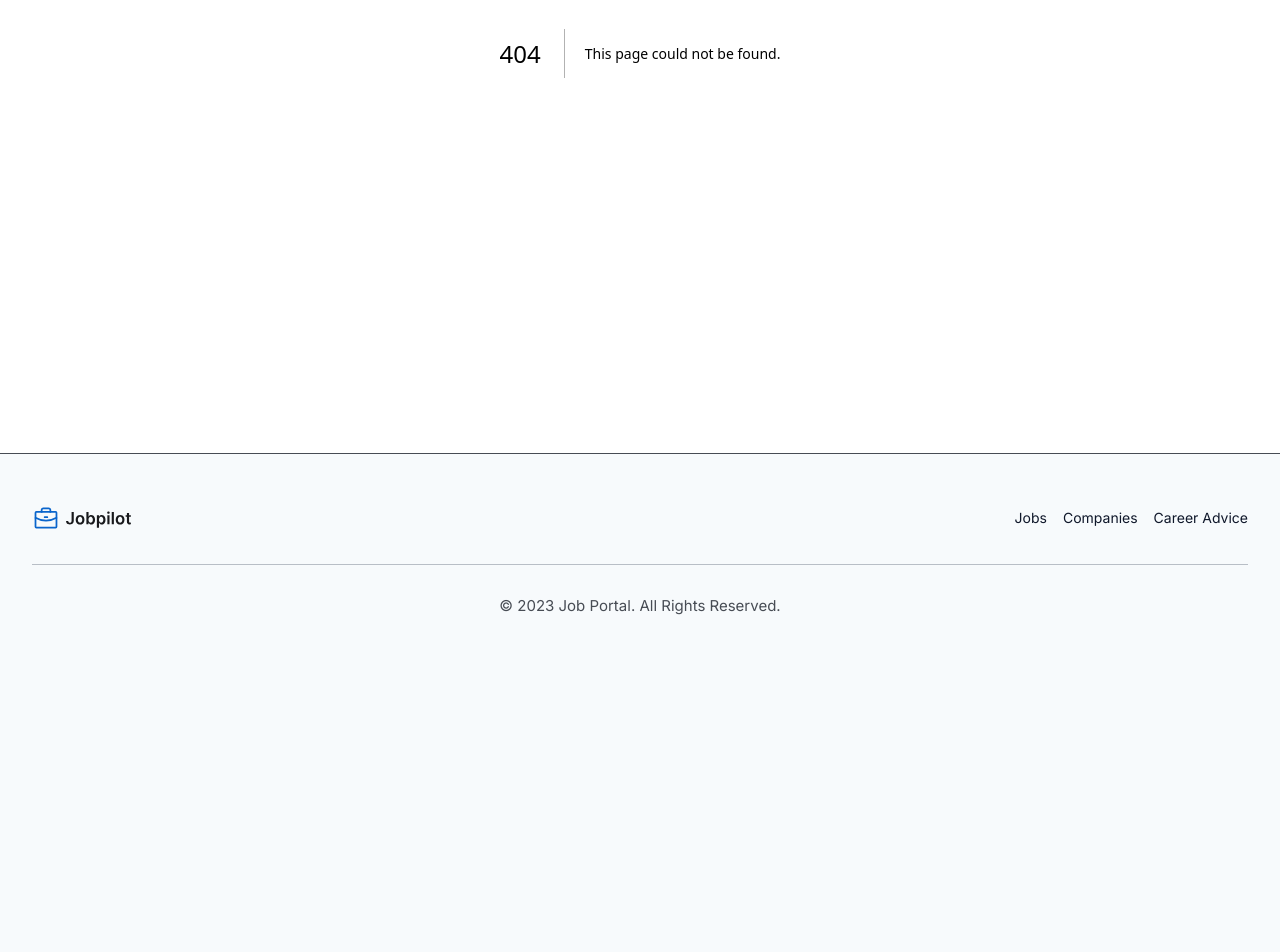
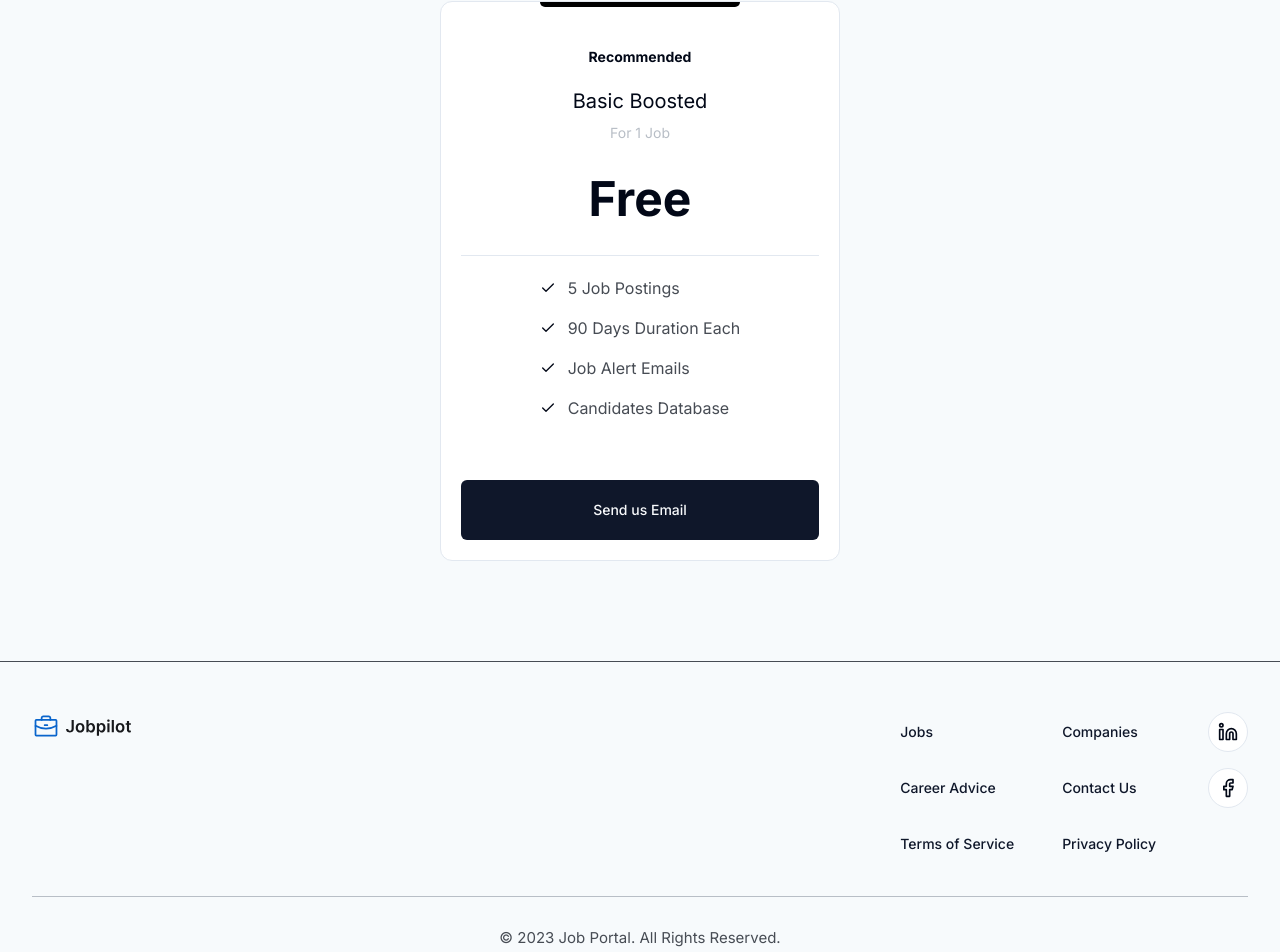
Before and after one commit to nauman434/job-portal, a Next.js app: page /post-job in a window 1280 px wide. Before the commit this address had no page. Shown: the part 347-1299 px from the top of the page. Before the commit the page ends 994 px from the top, so only its background shows below. Built offline with nearby package versions, Linux system fonts and the light colour scheme.

Commit message:
created post-job page

```diff
--- a/app/(route)/_components/featured-jobs.tsx
+++ b/app/(route)/_components/featured-jobs.tsx
@@ -11,6 +11,7 @@ import { Input } from '@/components/ui/input'
 import { ScrollArea, ScrollBar } from '@/components/ui/scroll-area'
 import { Separator } from '@/components/ui/separator'
 import { Tooltip, TooltipContent, TooltipProvider, TooltipTrigger } from '@/components/ui/tooltip'
+import { Checkbox } from '@/components/ui/checkbox'
 
 function truncateText(text: string, limit: number): string {
   const words = text.split(/\s+/);
@@ -26,6 +27,7 @@ const FeaturedJobs = () => {
   const [error, setError] = useState<string | null>(null);
   const [displayIndex, setDisplayIndex] = useState(0);
   const [searchTerm, setSearchTerm] = useState<string>('');
+  const [countryTerm, setCountryTerm] = useState<string>('');
   const [selectedType, setSelectedType] = useState<string | null>(null);
   const [selectedCountry, setSelectedCountry] = useState<string | null>(null);
   const [selectedCompany, setSelectedCompany] = useState<string | null>(null);
@@ -123,14 +125,23 @@ const FeaturedJobs = () => {
 
           </div>
           <div className='sm:p-[20px] p-[15px] bg-white border rounded-xl '>
-            <h4 className='font-bold text-sm mb-[20px]'>Job Type</h4>
+            <h4 className='font-bold text-sm mb-[20px]'><span className='font-normal'>Filter by </span>Job Type</h4>
             <div className='flex flex-wrap gap-4'>
               <ScrollArea className="h-[200px] w-full ">
                 <div className=''>
                   {uniqueJobs.filter(cat => cat.Type !== undefined).map((cat, index) => (
                     <Button key={index} onClick={() => handleTypeClick(cat.Type)}
                       className={`mb-2 flex flex-col bg-transparent text-black p-0 hover:bg-transparent hover:font-bold transition ease-linear duration-75 ${selectedType === cat.Type ? 'font-bold' : ''}`}>
-                      {cat.Type}
+                      <div className="flex items-center space-x-2">
+                        <Checkbox id={`checkbox-${index}`} />
+                        <label
+                          htmlFor={`checkbox-${index}`}
+                          className="text-sm font-medium leading-none peer-disabled:cursor-not-allowed peer-disabled:opacity-70"
+                        >
+                          {cat.Type}
+                        </label>
+                      </div>
+
                     </Button>
                   ))}
 
@@ -140,23 +151,36 @@ const FeaturedJobs = () => {
             </div>
           </div>
           <div className='sm:p-[20px] p-[15px] bg-white border rounded-xl '>
-            <h4 className='font-bold text-sm mb-[20px]'>Country</h4>
+            <div className='mb-4'>
+              <h4 className='font-bold text-sm mb-[20px]'><span className='font-normal'>Filter by </span>Location</h4>
+              <div className='flex items-center w-full px-[12px] py-[6px] rounded-[12px] bg-lightGrey'>
+                <Search className='w-4 h-4' />
+                <Input
+                  type='text'
+                  placeholder='Job title, keyword'
+                  className='border-none focus-visible:ring-0 focus-visible:ring-offset-0 bg-transparent'
+                  value={countryTerm}
+                  onChange={(e: React.ChangeEvent<HTMLInputElement>) => setCountryTerm(e.target.value)}
+                />
+              </div>
+            </div>
             <div className='flex flex-wrap gap-4'>
               <ScrollArea className="h-[200px] w-full ">
-                <div className='flex flex-wrap items-start gap-4'>
-                  {uniqueCountry.filter(cat => cat.Country !== undefined).map((cat, index) => (
-                    <Button key={index} variant={'outline'} onClick={() => handleCountryClick(cat.Country)} className={`${selectedCountry === cat.Country ? 'bg-gray-200' : ''}`}>{cat.Country}</Button>
-                  ))}
+                <div className='flex flex-col items-start gap-4'>
+                  {uniqueCountry.filter(cat => cat.Country && cat.Country.toLowerCase().includes(countryTerm.toLowerCase()))
+                    .map((cat, index) => (
+                      <Button key={index} variant={'outline'} onClick={() => handleCountryClick(cat.Country)} className={`border-none hover:bg-transparent ${selectedCountry === cat.Country ? 'bg-transparent' : ''}`}>{cat.Country}</Button>
+                    ))}
                 </div>
                 <ScrollBar orientation="vertical" />
               </ScrollArea>
             </div>
           </div>
           <div className='sm:p-[20px] p-[15px] bg-white border rounded-xl '>
-            <h4 className='font-bold text-sm mb-[20px]'>Companies</h4>
+          <h4 className='font-bold text-sm mb-[20px]'><span className='font-normal'>Filter by </span>Companies</h4>
             <div className='flex flex-wrap gap-4'>
               <ScrollArea className="h-[200px] w-full ">
-                <div className='flex flex-wrap items-start gap-4'>
+                <div className='flex flex-col items-start gap-4'>
                   {uniqueCompany.filter(cat => cat.Company !== undefined).map((cat, index) => (
                     <Button key={index} className={`bg-transparent text-black hover:bg-gray-200 ${selectedCompany === cat.Company ? 'font-bold' : ''}`} size={'sm'} variant={'default'} onClick={() => handleCompanyClick(cat.Company)}>{cat.Company}</Button>
                   ))}
@@ -171,25 +195,25 @@ const FeaturedJobs = () => {
           <Separator orientation="vertical" className='md:flex hidden' />
           <Separator orientation="horizontal" className='md:hidden flex ' />
         </div>
-        <div className='md:col-span-7 col-span-8 flex flex-col gap-[50px]'>
+        <div className='md:col-span-7 col-span-8 flex flex-col gap-[30px]'>
           <div>
             <h2 className='text-3xl font-bold mb-2'>Recent Jobs</h2>
             <p className='text-grey'>{filteredJobs.length} recent jobs are posted</p>
           </div>
           {filteredJobs.slice(displayIndex, displayIndex + 10).map((job, index) => (
             <Link key={index} href={`/job/${job.id}`}>
-              <div key={index} className='border bg-white sm:p-[35px] p-[15px] rounded-xl flex flex-col gap-[20px] hover:shadow-lg transition ease-linear duration-75'>
+              <div key={index} className='border bg-white sm:px-[30px] px-[15px] py-[15px] rounded-xl flex flex-col gap-[20px] hover:shadow-lg transition ease-linear duration-75'>
                 <div>
                   <h2 className='text-xl font-bold mb-2'>{job.Role}</h2>
                   <div className='flex sm:flex-row flex-col items-start gap-4'>
                     <p className='text-grey '>{job.Company || 'Company Not Listed'}</p>
-                    <p className=''><span className='p-1 bg-red-100  text-red-700 mr-2 rounded-sm'>{job.City}</span> <span className='p-1 bg-green-100 border-green-700 text-green-700 mr-2 rounded-sm'>{job.State}</span>  <span className='font-bold'>{job.Country}</span></p>
+                    <p className=''><span className='p-1 bg-gray-100 text-black mr-2 rounded-sm'>{job.City}</span> <span className='p-1 bg-gray-100 text-black mr-2 rounded-sm'>{job.State}</span>  <span className='font-bold'>{job.Country}</span></p>
                   </div>
 
                 </div>
                 <div>
                   <p className='text-grey text-sm mb-4'>
-                    {job.jobDescription?.slice(0, 300)}
+                    {job.jobDescription?.slice(0, 100)}
                   </p>
                   <Button disabled className='bg-gray-200 text-black'>{job.Type || "Not Disclosed"}</Button>
                 </div>
--- a/app/(route)/_components/hero.tsx
+++ b/app/(route)/_components/hero.tsx
@@ -49,14 +49,14 @@ const Hero = () => {
     const uniqueJobs = jobs.slice(0, 490).filter(cat => cat.Type && !uniqueTypes.has(cat.Type) && cat.Type.trim() !== "" && uniqueTypes.add(cat.Type));
 
     return (
-        <section >
+        <section className='pt-[100px]' >
             <Container className=''>
                 <div className='flex flex-col justify-center items-center pt-[100px] pb-[30px]  gap-[50px]'>
                     <div className='md:w-[60%] w-full flex flex-col gap-[20px]'>
-                        <h1 className='sm:text-5xl text-xl  font-semibold text-center '>Welcome to largest Mining jobs site in the world.</h1>
+                        <h1 className='sm:text-[48px] text-xl leading-[150%]  font-bold text-center mb-4'>Welcome to largest Mining jobs site in the world.</h1>
                         <p className='sm:text-lg text-sm text-center text-grey'>Discover top sports betting jobs across sportsbooks, startups, analytics, media, fintech and SaaS companies supporting the sports betting industry.</p>
                     </div>
-                    <div className='flex gap-3 flex-wrap items-center justify-center'>
+                    {/* <div className='flex gap-3 flex-wrap items-center justify-center'>
                         {uniqueJobs.slice(0, 10).map((cat, index) => (
                             <Button key={index} size={'sm'} variant="outline" className='bg-transparent text-xs h-[28px]  rounded-full'>
                                 <Link href={`/`}>
@@ -64,7 +64,7 @@ const Hero = () => {
                                 </Link>
                             </Button>
                         ))}
-                    </div>
+                    </div> */}
                     {isLoading && <Loading />}
                     {/* {error && <p>{error}</p>} */}
 
--- a/app/(route)/blogs/page.tsx
+++ b/app/(route)/blogs/page.tsx
@@ -25,7 +25,7 @@ const Blogs = async () => {
     <Container className="pt-[100px]">
       <div>
         <div className="flex items-center flex-col ">
-          <h1 className="text-[64px] text-start font-bold">The Blogs</h1>
+          <h1 className="text-[64px] text-start font-bold">Career Advice</h1>
           <BlogCard posts={posts} />
         </div>
       </div>
--- /dev/null
+++ b/app/(route)/post-job/page.tsx
@@ -0,0 +1,64 @@
+import Container from '@/components/container'
+import { Button } from '@/components/ui/button'
+import { Separator } from '@/components/ui/separator'
+import { Check } from 'lucide-react'
+import Link from 'next/link'
+import React from 'react'
+
+const plan = [
+    {
+        text: '5 Job Postings',
+    },
+    {
+        text: '90 Days Duration Each',
+    },
+    {
+        text: 'Job Alert Emails',
+    },
+    {
+        text: 'Candidates Database',
+    }
+]
+
+const page = () => {
+    return (
+        <section className='py-[100px]'>
+            <Container className='mt-[100px] flex flex-col gap-[50px] items-center'>
+                <div className='flex flex-col items-center gap-4'>
+                    <h1 className='sm:text-[36px] text-[24px] font-bold text-center'>Check our amazing plans, choose the best one for you</h1>
+                    <p className='sm:text-lg text-sm text-center text-grey'>Post or Featured you job for 30 days for free</p>
+                </div>
+
+                <div className='flex flex-col items-center bg-white border rounded-xl sm:w-[400px] w-full gap-[20px]'>
+                    <div className='h-[5px] rounded-b-lg w-[200px] bg-black' />
+                    <div className='flex w-full gap-[20px] flex-col items-center p-[20px]'>
+                        <p className='font-bold text-sm'>Recommended</p>
+                        <div>
+                            <h2 className='text-center text-xl mb-2'>Basic Boosted</h2>
+                            <p className='text-center text-grey text-sm'>For 1 Job</p>
+                        </div>
+                        <div>
+                            <h2 className='font-bold text-[48px]'>Free </h2>
+                        </div>
+                        <Separator />
+                        <div className='flex flex-col gap-4 mb-10'>
+                            {plan.map((item) => (
+                                <div className='flex items-center gap-3'>
+                                    <Check className='w-4 h-4' />
+                                    <p className='text-darkGrey'>{item.text}</p>
+                                </div>
+                            ))}
+                        </div>
+                        <Button className='w-full h-[60px]'>
+                            <Link href="mailto:info@minersjobs.co" >
+                                Send us Email
+                            </Link>
+                        </Button>
+                    </div>
+                </div>
+            </Container>
+        </section>
+    )
+}
+
+export default page
--- a/components/footer.tsx
+++ b/components/footer.tsx
@@ -3,20 +3,76 @@ import Container from './container'
 import Image from 'next/image'
 import Link from 'next/link'
 import { NavbarRoutes } from './navbar-routes'
+import { Button } from './ui/button'
+import { Facebook, LinkedinIcon, Twitter } from 'lucide-react'
+
+const footerRoutes = [
+  {
+    name: "Jobs",
+    path: '/'
+  },
+  {
+    name: "Companies",
+    path: '/companies'
+  },
+  {
+    name: "Career Advice",
+    path: '/blogs'
+  },
+  {
+    name: "Contact Us",
+    path: '/blogs'
+  },
+  {
+    name: "Terms of Service",
+    path: '/terms-of-service'
+  },
+  {
+    name: "Privacy Policy",
+    path: '/privacy-policy'
+  },
+]
+
+const socialMedia = [
+  {
+    icon: LinkedinIcon,
+    path: '/'
+  },
+  {
+    icon: Facebook,
+    path: '/'
+  },
+]
 
 const Footer = () => {
   return (
     <footer className='pt-[50px] border-t-darkGrey border-t-[1px]'>
       <Container className='flex flex-col gap-8'>
-        <div className='flex items-center justify-between'>
+        <div className='flex sm:flex-row flex-col gap-[30px] items-start justify-between'>
           <div>
             <Link href={'/'}>
               <Image src={'/Logo.svg'} width={100} height={100} alt='Logo' />
             </Link>
           </div>
-          <div>
-            <div className=''><NavbarRoutes /></div>
+          <div className='flex sm:flex-row flex-col  gap-4'>
+            <div className='grid grid-cols-2 grid-rows-3 gap-4'>
+              {footerRoutes.map((route, index) => (
+                <Link key={index} href={route.path}>
+                  <Button variant={'link'}>{route.name}</Button>
+                </Link>
+              ))}
+            </div>
+            <div className='flex gap-4 sm:flex-col flex-row'>
+              {socialMedia.map((social, index) => (
+                <Link key={index} href={social.path} >
+                  <Button variant={'outline'} size={'icon'} className='rounded-full'>
+                    <social.icon className='w-[20px] h-[20px]' />
+                  </Button>
+                </Link>
+              ))}
+            </div>
           </div>
+
         </div>
         <div className='py-[30px] border-t-grey border-t-[1px]'>
           <p className='text-center text-[15px] text-darkGrey'>
--- a/components/navbar.tsx
+++ b/components/navbar.tsx
@@ -19,7 +19,7 @@ const Navbar = () => {
                     <div className='flex items-center justify-end gap-4'>
 
                         <Button variant={'default'}>
-                            Post a Job
+                            <Link href={'/post-job'}>Post a Job For Free</Link>
                         </Button>
                     </div>
                 </div>
--- /dev/null
+++ b/components/ui/checkbox.tsx
@@ -0,0 +1,30 @@
+"use client"
+
+import * as React from "react"
+import * as CheckboxPrimitive from "@radix-ui/react-checkbox"
+import { Check } from "lucide-react"
+
+import { cn } from "@/lib/utils"
+
+const Checkbox = React.forwardRef<
+  React.ElementRef<typeof CheckboxPrimitive.Root>,
+  React.ComponentPropsWithoutRef<typeof CheckboxPrimitive.Root>
+>(({ className, ...props }, ref) => (
+  <CheckboxPrimitive.Root
+    ref={ref}
+    className={cn(
+      "peer h-4 w-4 shrink-0 rounded-sm border border-primary ring-offset-background focus-visible:outline-none focus-visible:ring-2 focus-visible:ring-ring focus-visible:ring-offset-2 disabled:cursor-not-allowed disabled:opacity-50 data-[state=checked]:bg-primary data-[state=checked]:text-primary-foreground",
+      className
+    )}
+    {...props}
+  >
+    <CheckboxPrimitive.Indicator
+      className={cn("flex items-center justify-center text-current")}
+    >
+      <Check className="h-4 w-4" />
+    </CheckboxPrimitive.Indicator>
+  </CheckboxPrimitive.Root>
+))
+Checkbox.displayName = CheckboxPrimitive.Root.displayName
+
+export { Checkbox }
--- a/package.json
+++ b/package.json
@@ -11,6 +11,7 @@
   },
   "dependencies": {
     "@prisma/client": "^5.12.1",
+    "@radix-ui/react-checkbox": "^1.0.4",
     "@radix-ui/react-dialog": "^1.0.5",
     "@radix-ui/react-scroll-area": "^1.0.5",
     "@radix-ui/react-separator": "^1.0.3",
--- a/tailwind.config.ts
+++ b/tailwind.config.ts
@@ -26,6 +26,7 @@ const config = {
         foreground: "hsl(var(--foreground))",
         grey: "#B8BEC6",
         darkGrey: "#474C54",
+        lightGrey: "#F7FAFC",
         primary: {
           DEFAULT: "hsl(var(--primary))",
           foreground: "hsl(var(--primary-foreground))",
```
Also changed, not shown: 1 other file (tests, documents, lock files or other folders).
